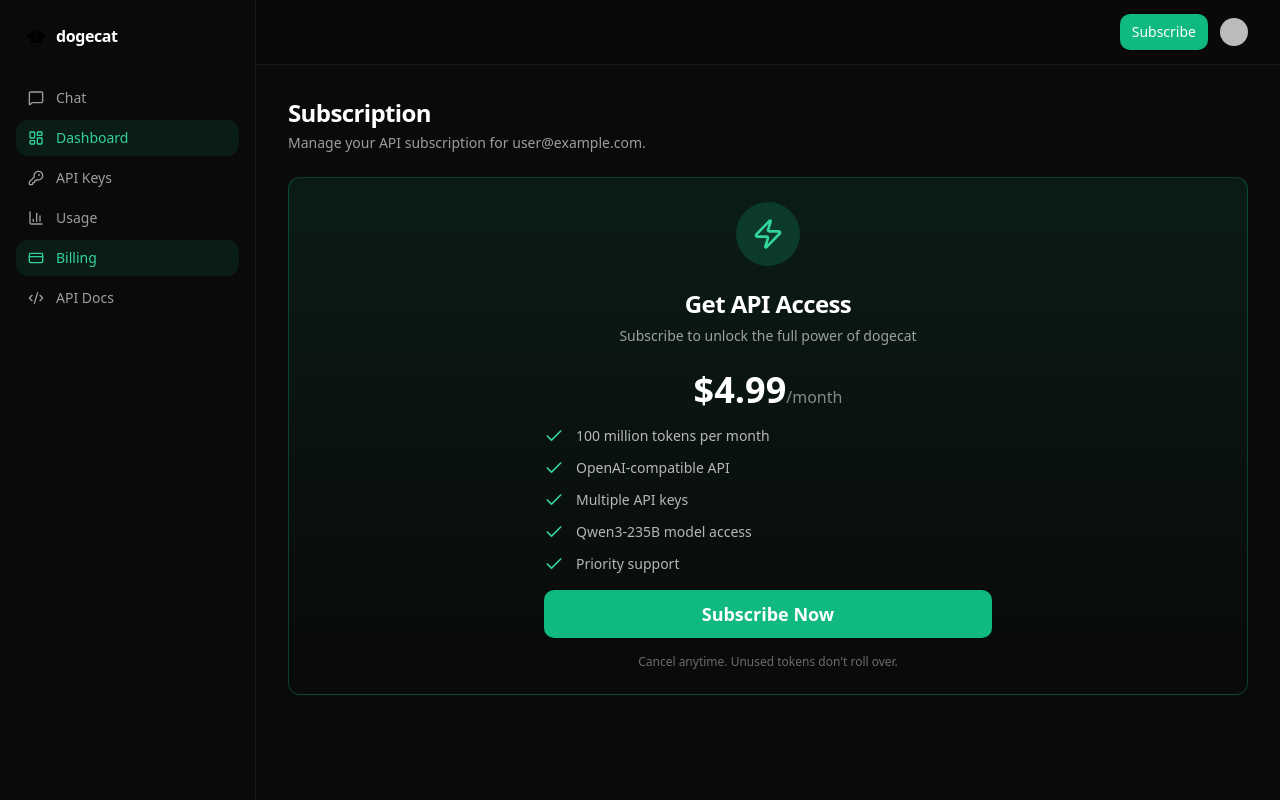
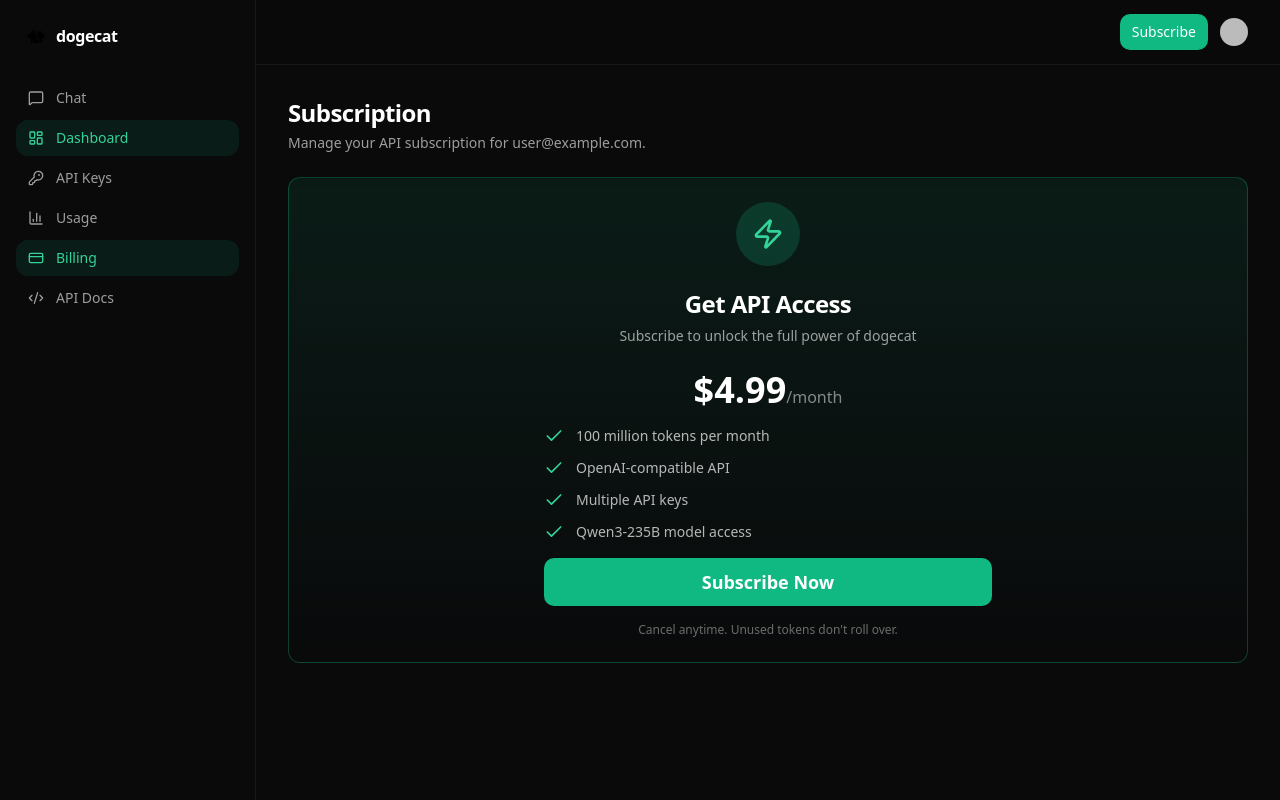
Before and after one commit to jscianna/gonkacloud, a Next.js app: page /dashboard/billing in a window 1280 px wide. Built offline with nearby package versions, Linux system fonts and the light colour scheme; no server answers; the database is empty; sample sign-in values are in the browser's storage; some icons are missing.

Commit message:
Remove 'Priority support' from billing page

```diff
--- a/app/(dashboard)/dashboard/billing/page.tsx
+++ b/app/(dashboard)/dashboard/billing/page.tsx
@@ -158,10 +158,6 @@ export default async function BillingPage() {
                   <Check className="h-5 w-5 flex-shrink-0 text-emerald-400" />
                   <span>Qwen3-235B model access</span>
                 </li>
-                <li className="flex items-center gap-3">
-                  <Check className="h-5 w-5 flex-shrink-0 text-emerald-400" />
-                  <span>Priority support</span>
-                </li>
               </ul>
 
               <SubscribeButton />
```
